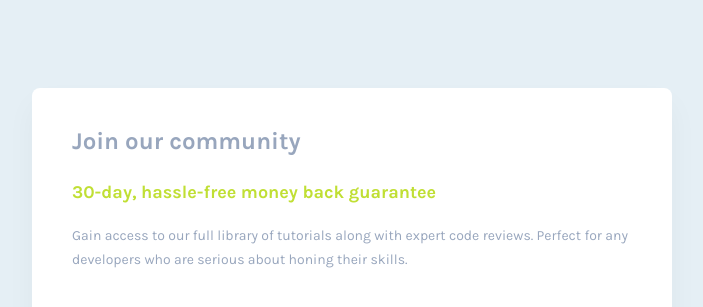
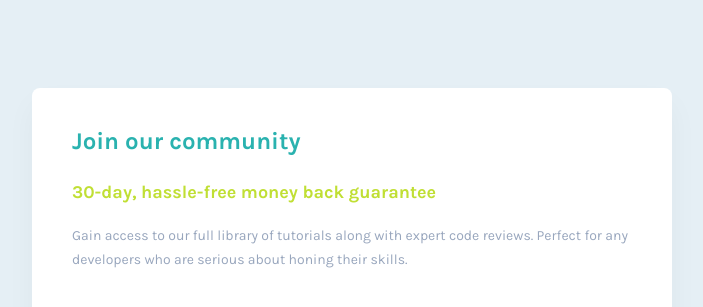
Before and after one commit to al3xback/fmentor-single-price-bootstrap, a website: page index.html in a window 1280 px wide. Shown: the part 50-357 px from the top of the page, without its empty margins (288-991 px from the left). Drawn offline with Linux system fonts and the light colour scheme.

Commit message:
added var for title

```diff
--- a/scss/base/_base.scss
+++ b/scss/base/_base.scss
@@ -1,4 +1,3 @@
-@use '../abstracts/variables' as var;
 @use '../abstracts/mixins' as mix;
 
 body {
--- a/scss/vendors-extensions/_bootstrap.scss
+++ b/scss/vendors-extensions/_bootstrap.scss
@@ -30,6 +30,7 @@ body {
 
 .card-title {
 	--bs-card-title-spacer-y: 1em;
+	--bs-card-title-color: #{var.$color-cyan};
 }
 
 h3.card-title {
```
Also changed, not shown: css/main.css, 1 other file.
